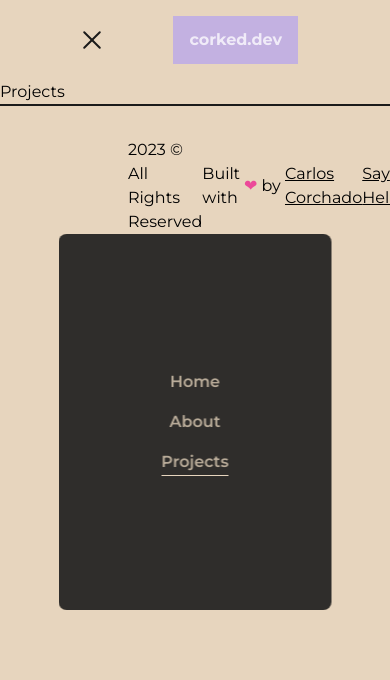
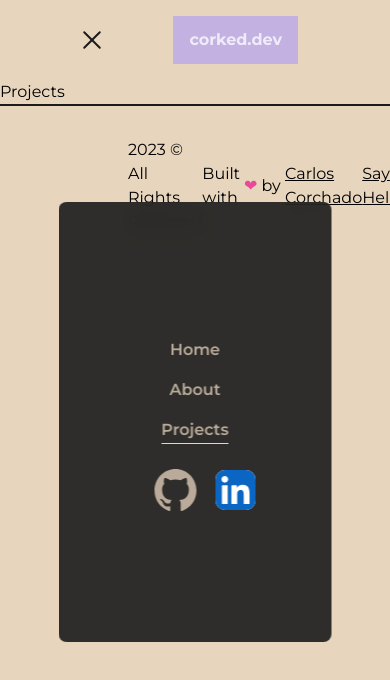
Before and after one commit to carcormir/portfolio, a Next.js app: page /projects in a window 390 px wide. Both pictures are taken after a click on the button 92 px from the left and 40 px from the top of the page. Shown: the top 680 px of the page. Built offline with nearby package versions, Linux system fonts and the light colour scheme.

Commit message:
improved pop up menu when small screens

```diff
--- a/components/NavBar.jsx
+++ b/components/NavBar.jsx
@@ -4,6 +4,7 @@ import CustomNavLink from '@/components/CustomNavLink'
 import CustomMobileNavLink from '@/components/CustomMobileNavLink'
 import { motion } from 'framer-motion'
 import { useState } from 'react'
+import NavBarSocial from "./NavBarSocial";
 
 
 
@@ -33,14 +34,19 @@ export default function NavBar () {
 
       {
         isOpen && (
-          <div className="min-w-[70vw] flex flex-col items-center justify-end fixed top-1/2 left-1/2 -translate-x-1/2 -translate-y-1/2 z-30
-          bg-dark/90 text-light/75 rounded-lg backdrop-blur-md py-32">
+          <motion.div className="min-w-[70vw] flex flex-col items-center justify-center fixed top-1/2 left-1/2 -translate-x-1/2 -translate-y-1/2 z-30
+          bg-dark/90 text-light/75 rounded-lg backdrop-blur-md py-32"
+          initial={{scale: 0, opacity: 0, x: '-50%', y: '-50%' }}
+          animate={{scale: 1, opacity: 1, transition: {duration: 0.3}}}
+          >
             <nav className="flex flex-col items-center justify-between">
               <CustomMobileNavLink href='/' title='Home' className='font-semibold' toggle={handleClick}/>
               <CustomMobileNavLink href='/about' title='About' className='font-semibold' toggle={handleClick}/>
               <CustomMobileNavLink href='/projects' title='Projects' className='font-semibold' toggle={handleClick}/>
             </nav>
-          </div>
+
+            <NavBarSocial classNameGit={"ml-0 mt-4"} classNameLinkedin={"mt-4"}/>
+          </motion.div>
         )
       }
 
--- /dev/null
+++ b/components/NavBarSocial.jsx
@@ -0,0 +1,39 @@
+import { LinkedinIcon, GithubIcon } from '@/components/Icons'
+import { motion } from 'framer-motion'
+
+const GITHUB_URL = 'https://github.com/carcormir'
+const LINKEDIN_URL = 'https://www.linkedin.com/in/carcormir/'
+
+export default function NavBarSocial ({classNameGit="", classNameLinkedin=""}) {
+
+  return (
+    <nav className="flex items-center justify-center">
+      <motion.a
+        href={GITHUB_URL}
+        target={'_blank'}
+        className={`w-12 ml-4 ${classNameGit}`}
+        whileHover={{
+          translateY: -5,
+        }}
+        whileTap={{
+          scale: 0.9
+        }}
+        >
+        <GithubIcon/>
+      </motion.a>
+      <motion.a
+        href={LINKEDIN_URL}
+        target={'_blank'}
+        className={`w-10 ml-4 ${classNameLinkedin}`}
+        whileHover={{
+          translateY: -5,
+        }}
+        whileTap={{
+          scale: 0.9
+        }}
+        >
+        <LinkedinIcon/>
+      </motion.a>
+    </nav>
+  )
+}
--- a/pages/index.tsx
+++ b/pages/index.tsx
@@ -1,15 +1,11 @@
 import Image from 'next/image'
 import Link from 'next/link'
 import { motion } from 'framer-motion'
+import NavBarSocial from '@/components/NavBarSocial'
 import Layout from '@/components/Layout'
 import AnimatedText from '@/components/AnimatedText'
 import TransitionEffect from '@/components/TransitionEffect'
-import { LinkedinIcon, GithubIcon } from '@/components/Icons'
 import profilePic from '@/public/images/profile/developer-pic-1.png'
-
-
-const GITHUB_URL = 'https://github.com/carcormir'
-const LINKEDIN_URL = 'https://www.linkedin.com/in/carcormir/'
 
 export default function Home() {
   return (
@@ -41,35 +37,7 @@ export default function Home() {
                     Contact
                   </Link>
                 </div>
-                <nav className="flex items-center justify-center flex-wrap">
-                  <motion.a
-                    href={GITHUB_URL}
-                    target={'_blank'}
-                    className="w-12 ml-4"
-                    whileHover={{
-                      translateY: -5,
-                    }}
-                    whileTap={{
-                      scale: 0.9
-                    }}
-                    >
-                    <GithubIcon/>
-                  </motion.a>
-                  <motion.a
-                    href={LINKEDIN_URL}
-                    target={'_blank'}
-                    className='w-10 ml-4'
-                    whileHover={{
-                      translateY: -5,
-                    }}
-                    whileTap={{
-                      scale: 0.9
-                    }}
-                    >
-                    <LinkedinIcon/>
-                  </motion.a>
-
-                </nav>
+                <NavBarSocial />
               </div>
             </div>
             <div className='w-1/2'>
```
